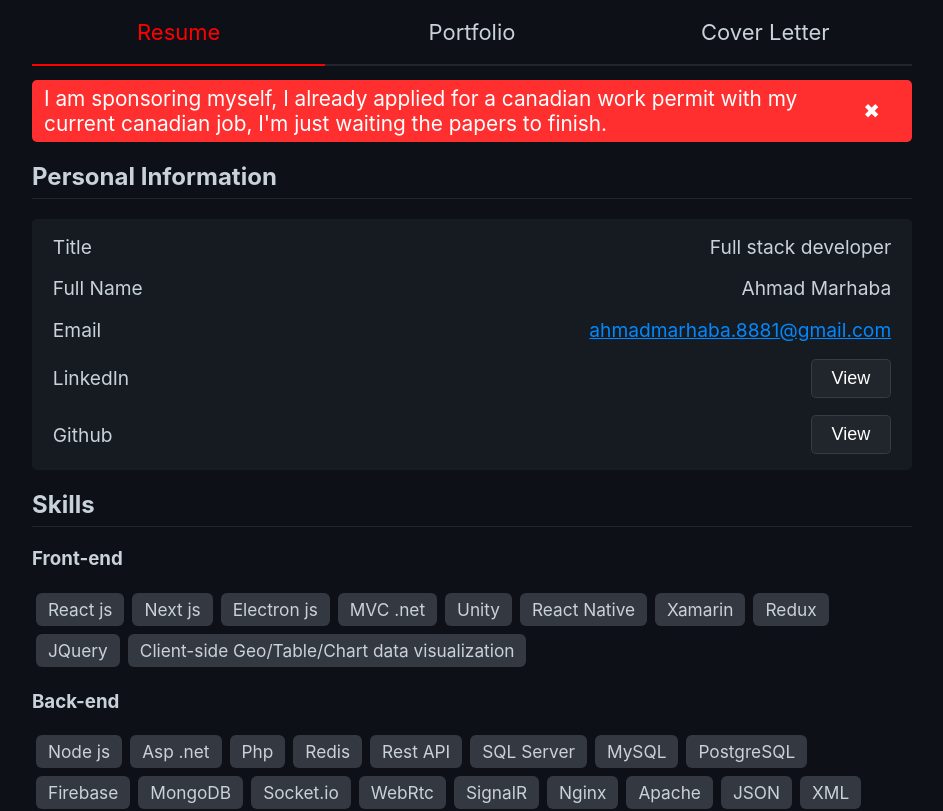
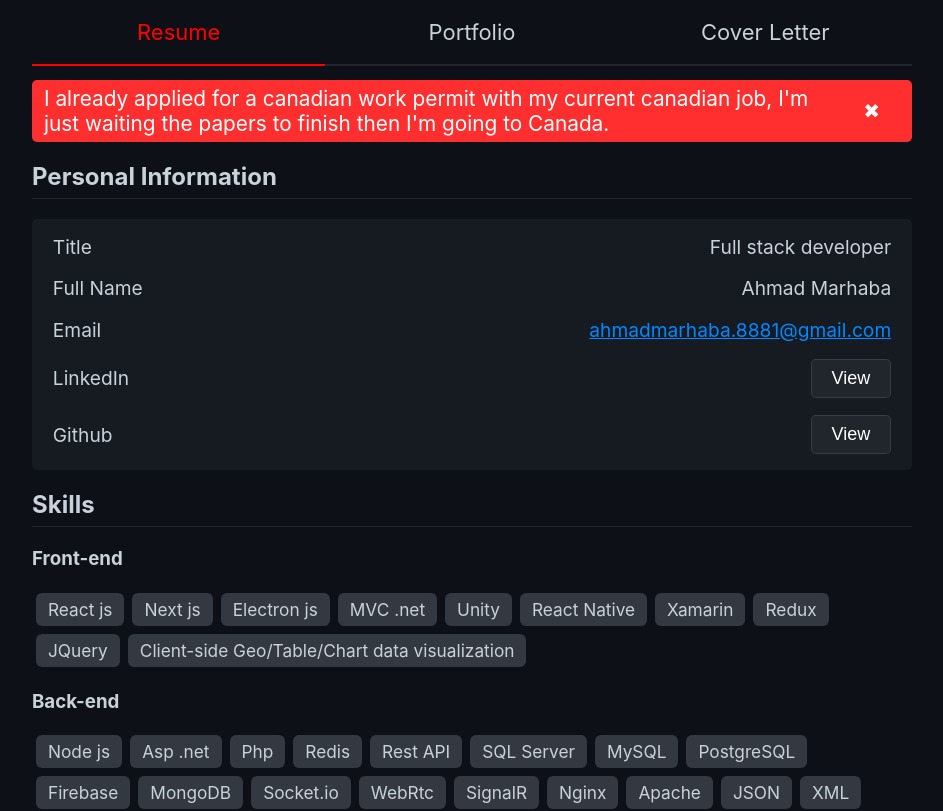
Before and after one commit to ahmadmarhaba/ahmadmarhaba.github.io, a React (Create React App) app: page / in a window 1280 px wide. Shown: the top 811 px of the page, without its empty margins (168-1111 px from the left). Built offline with nearby package versions, Linux system fonts and the light colour scheme.

Commit message:
update content

```diff
--- a/src/App.js
+++ b/src/App.js
@@ -31,7 +31,7 @@ function App() {
           {
             alert &&
             <li className='alert'>
-              <div>I am sponsoring myself, I already applied for a canadian work permit with my current canadian job, I'm just waiting the papers to finish.</div>
+              <div>I already applied for a canadian work permit with my current canadian job, I'm just waiting the papers to finish then I'm going to Canada.</div>
               <input type="button" value="✖" onClick={()=>{ SetAlert(false) }} />
             </li>
           }
```
